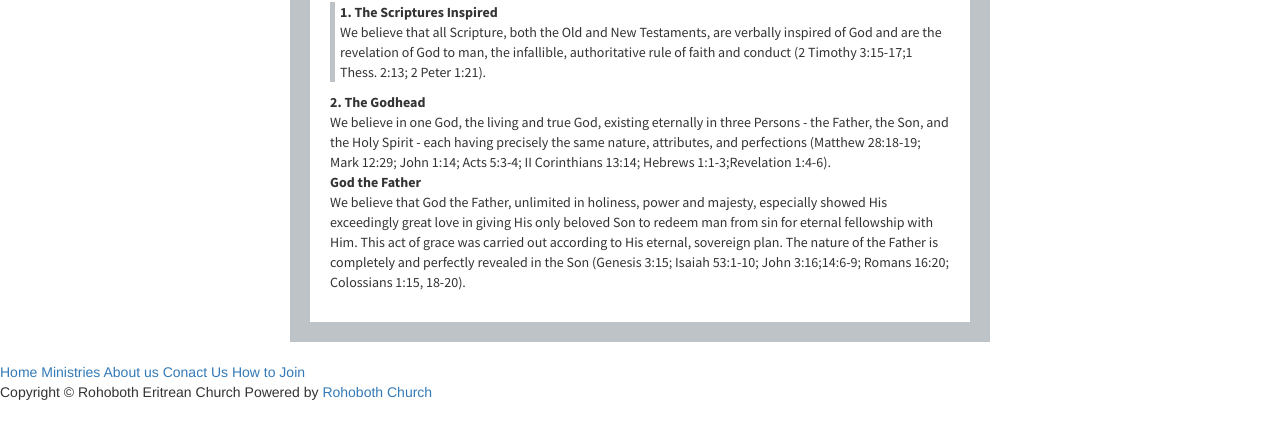
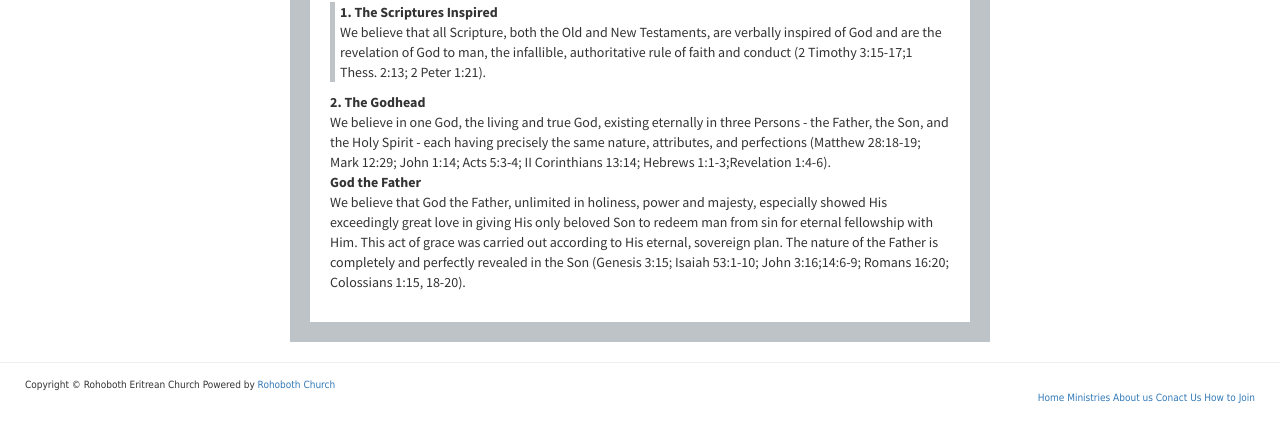
Before and after one commit to amamer401/church-website2, a plain HTML site: page ourbeliefs.html in a window 1280 px wide. Shown: the part 173-614 px from the top of the page. Drawn offline with nearby package versions, Linux system fonts and the light colour scheme.

Commit message:
Update ourbeliefs.css

```diff
--- a/ourbeliefs.css
+++ b/ourbeliefs.css
@@ -19,3 +19,30 @@ h2{
 	color: #2c3e50;
 	font-size: 2.0rem;
 }
+#footer{
+  clear:both;
+  font-family: Tahoma, Arial, Helvetica, Sans-Serif;
+  font-size: 10px;
+  color: #c9c9c9c;
+  border-top: 1px solid #efefef;
+  padding: 13px 25px;
+  line-height: 18px;
+}
+#footer #altnav{
+  clear: both;
+  width: 350px;
+  float: right;
+  text-align: right;
+  padding-top: 13px;
+}
+#footer #copyright{
+  padding-top: 13px;
+  color: #bdc3c7;
+}
+#footer a{
+  color:#c9c9c9c;
+  text-decoration: none;
+}
+#footer a:hover{
+  color: #db6d16;
+}
```
